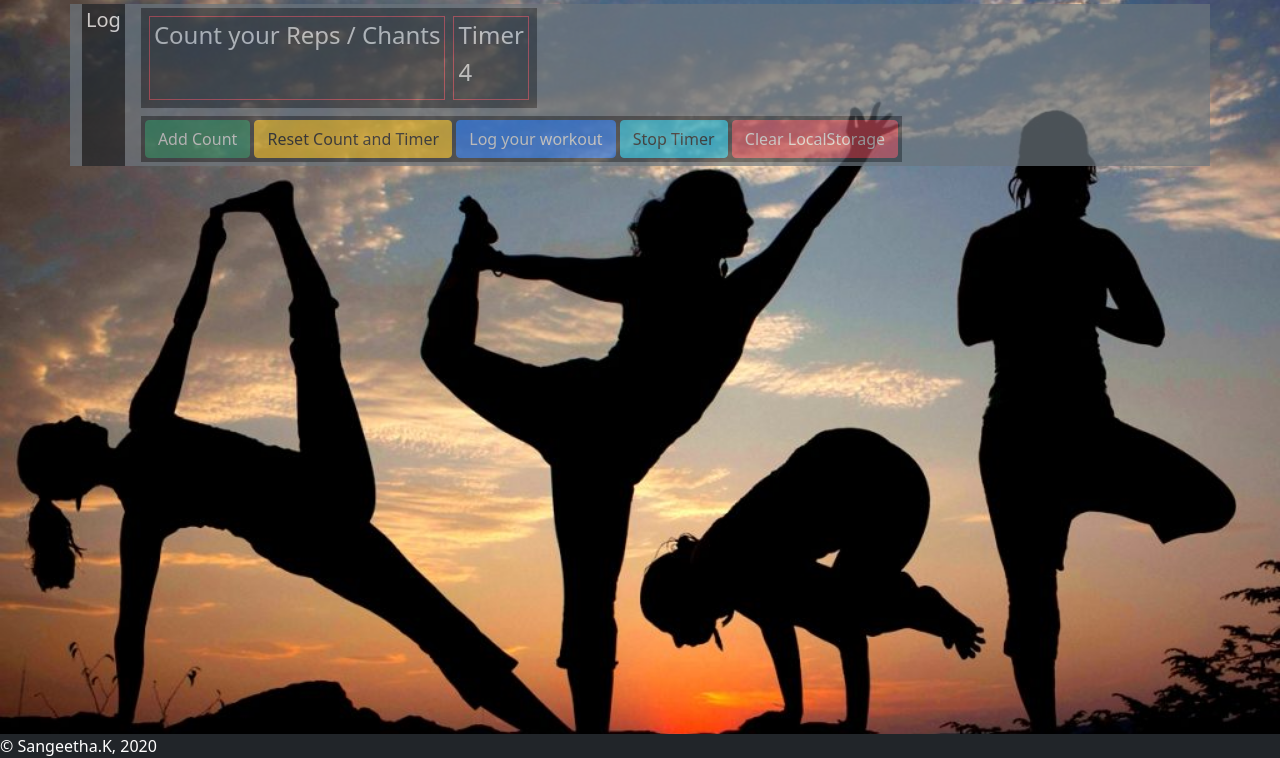
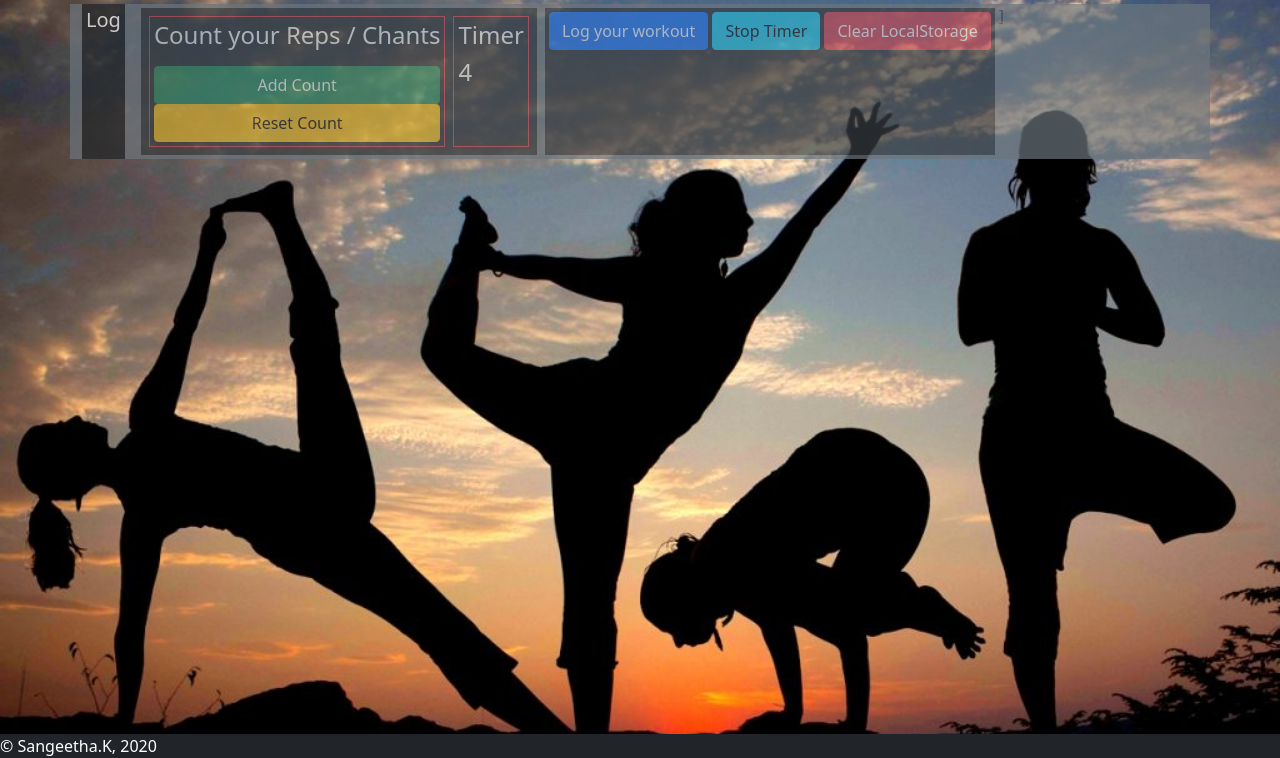
Before and after one commit to Sanganu/tutoringHTMLCSS, a plain HTML site: page index.html in a window 1280 px wide. Shown: the part 42-800 px from the top of the page. Drawn offline with nearby package versions, Linux system fonts and the light colour scheme.

Commit message:
Count and Log

```diff
--- a/assets/style.css
+++ b/assets/style.css
@@ -13,6 +13,8 @@ body{
     background-image: url("./img_1.jpg");
     background-size: cover;
     background-repeat: no-repeat;
+    width: 100%;
+    height:100%;
 }
 
 main{
--- a/index.html
+++ b/index.html
@@ -31,7 +31,8 @@
                 <section id="check1" class="border border-danger m-1 p-1">
                     <h4>Count your Reps / Chants</h4>
                     <h3 id="test1"></h3>
-
+                    <button class="btn btn-success" id="count">Add Count</button>
+                    <button class="btn btn-warning" id="resetCount">Reset Count</button>
                 </section>
                 <section id="check2" class="border border-danger m-1 p-1">
                     <h4>Timer</h4>
@@ -41,13 +42,14 @@
 
             </article>
             <article class="box bg-dark text-white m-1 p-1">
-                <button class="btn btn-success" id="count">Add Count</button>
-                <button class="btn btn-warning" id="resetCount">Reset Count and Timer</button>
+
+
                 <button class="btn btn-primary" id="logentry">Log your workout</button>
                 <button class="btn btn-info" id="stoptimer">Stop Timer</button>
                 <button class="btn btn-danger" id="clearLog">Clear LocalStorage</button>
             </article>
-            </article>
+
+            ]
             <!-- <article class="box bg-dark m-1 p-1">Dora</article>
             <article class="box bg-dark text-white me-auto m-1 p-1">
                 <ul>
@@ -63,6 +65,7 @@
     </main>
 
     </main>
+
     <footer class="bg-dark text-white">
         &copy; Sangeetha.K, 2020
     </footer>
```
Also changed, not shown: 1 other file.
